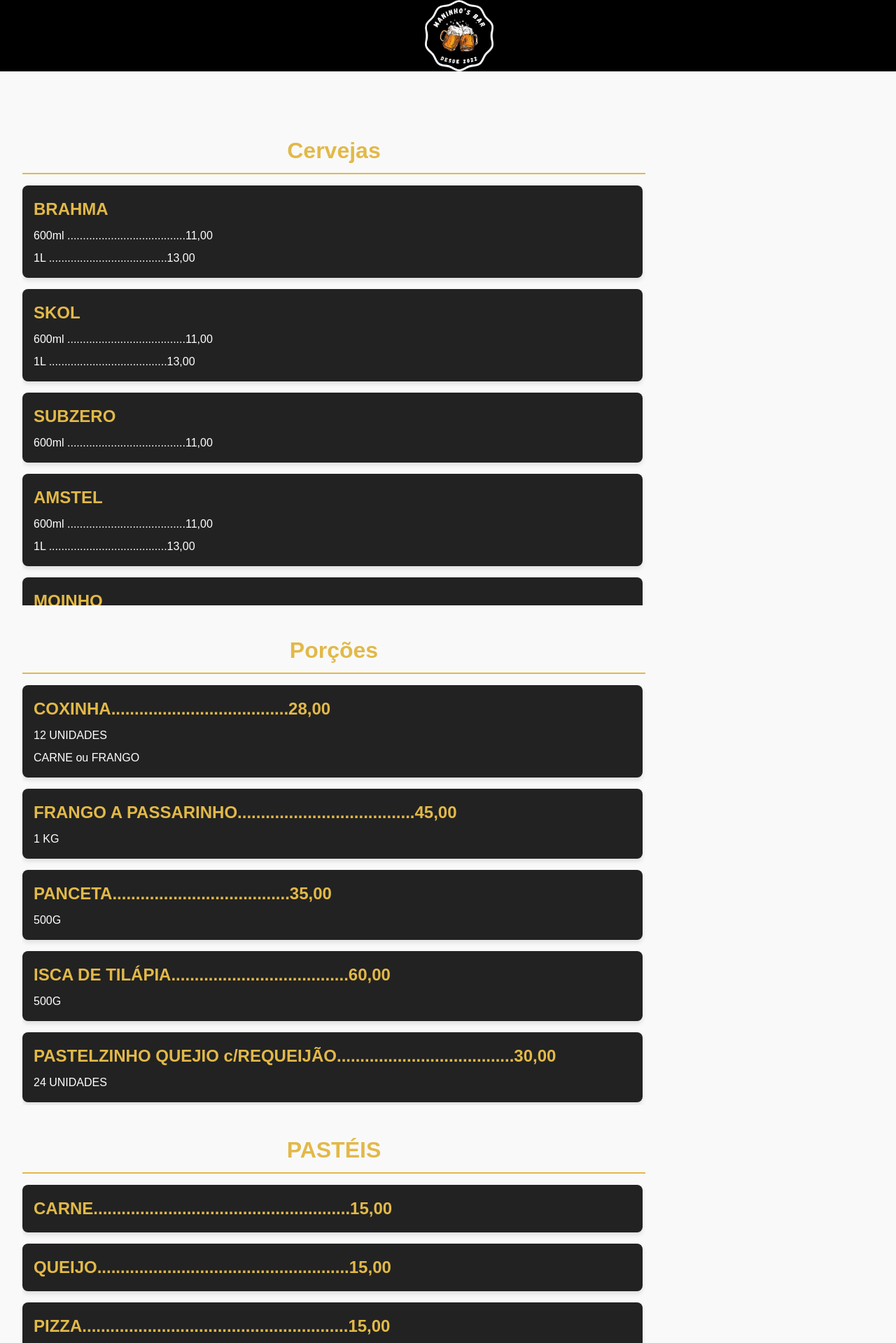
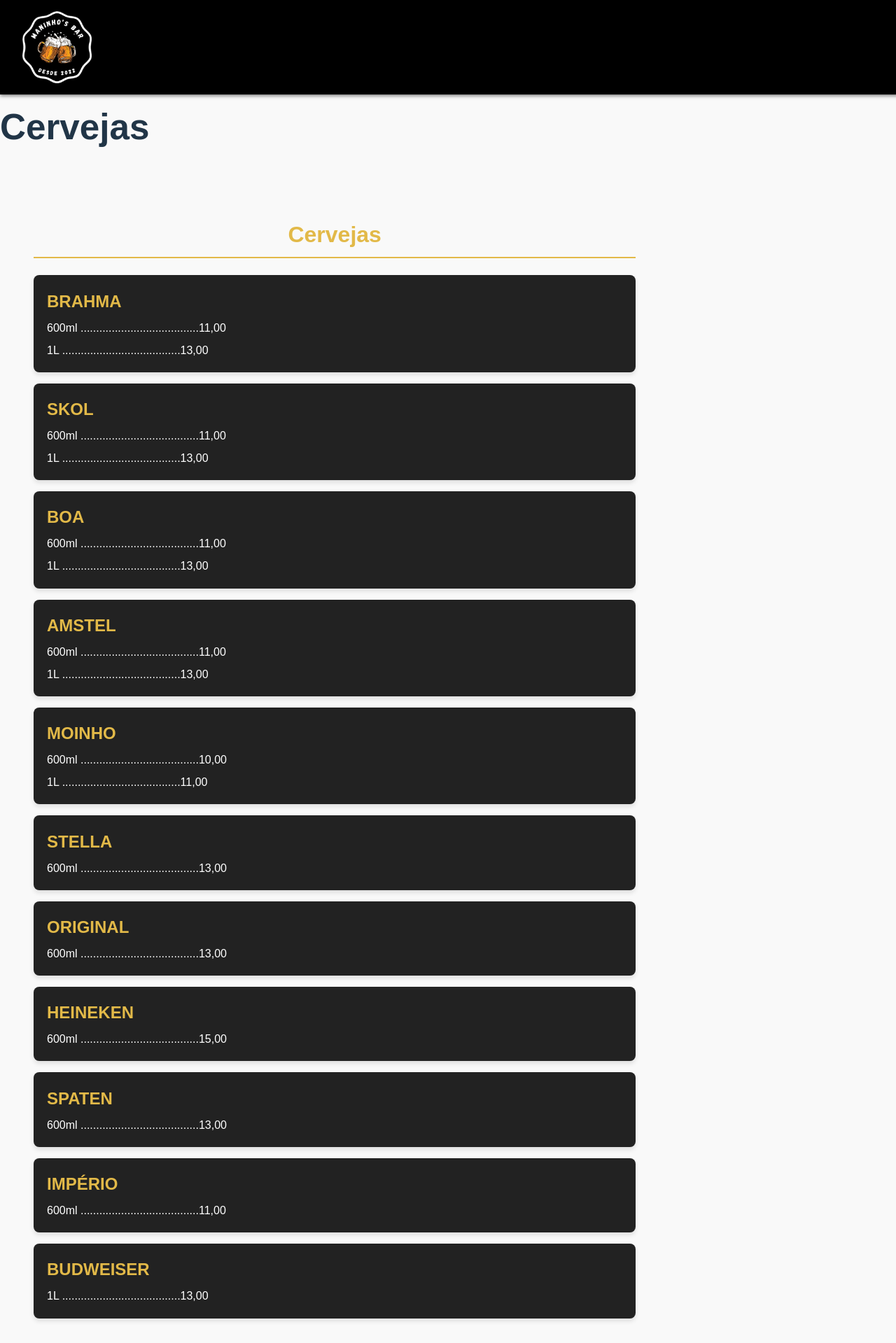
Before and after one commit to LordMaquins/cardapio, a React (Vite) app in the folder rtc/rtc_card/: page / in a window 1280 px wide. Shown: the top 1919 px of the page at 70% size. Built offline with nearby package versions, Linux system fonts and the light colour scheme.

Commit message:
Lista estatica

```diff
--- a/rtc/rtc_card/src/Components/Cardapio.tsx
+++ b/rtc/rtc_card/src/Components/Cardapio.tsx
@@ -37,8 +37,9 @@
               <p>1L ......................................13,00 </p>
             </div>
             <div className="menu-item">
-              <h3>SUBZERO</h3>
+              <h3>BOA</h3>
               <p>600ml ......................................11,00</p>
+              <p>1L ......................................13,00</p>
             </div>
             <div className="menu-item">
               <h3>AMSTEL</h3>
@@ -83,7 +84,7 @@
           </h2>
           <div className={`menu-items ${showComidasMenu ? 'active' : ''}`} id="comidas-menu">
             <div className="menu-item">
-              <h3>COXINHA......................................28,00</h3>
+              <h3>COXINHA......................................30,00</h3>
               <p> 12 UNIDADES</p>
               <p> CARNE ou FRANGO</p>
             </div>
@@ -92,7 +93,7 @@
               <p>1 KG</p>
             </div>
             <div className="menu-item">
-              <h3>PANCETA......................................35,00</h3>
+              <h3>PANCETA......................................37,00</h3>
               <p>500G</p>
             </div>
             <div className="menu-item">
@@ -100,7 +101,7 @@
               <p>500G</p>
             </div>
             <div className="menu-item">
-              <h3>PASTELZINHO QUEJIO c/REQUEIJÃO......................................30,00 </h3>
+              <h3>PASTELZINHO QUEJIO c/REQUEIJÃO......................................32,00 </h3>
               <p>24 UNIDADES</p>
             </div>
             <div className="menu-item">
@@ -108,7 +109,7 @@
               <p>6 UNIDADES</p>
             </div>
             <div className="menu-item">
-              <h3>BOLINHO DE LINGUIÇA......................................30,00 </h3>
+              <h3>BOLINHO DE LINGUIÇA......................................35,00 </h3>
               <p>10 UNIDADES</p>
             </div>
             <div className="menu-item">
@@ -120,16 +121,22 @@
               <p>500G</p>
             </div>
             <div className="menu-item">
-              <h3>BOLINHA DE QUEIJO......................................28,00 </h3>
+              <h3>BOLINHA DE QUEIJO......................................30,00 </h3>
               <p>12 UNIDADES</p>
             </div>
             <div className="menu-item">
-              <h3>RISOLES......................................30,00 </h3>
+              <h3>RISOLES......................................32,00 </h3>
               <p>12 UNIDADES</p>
             </div>
             <div className="menu-item">
-              <h3>KIBE......................................28,00 </h3>
+              <h3>KIBE......................................30,00 </h3>
               <p>12 UNIDADES</p>
+            </div>
+                     <div className="menu-item">
+              <h3>MANDIOCA FRITA......................................15,00 </h3>
+            </div>
+                        <div className="menu-item">
+              <h3>MAJUBINHA......................................40,00 </h3>
             </div>
           </div>
         </div>
@@ -146,10 +153,10 @@
               <h3>QUEIJO......................................................15,00</h3>
             </div>
             <div className="menu-item">
-              <h3>PIZZA.........................................................15,00</h3>
+              <h3>PIZZA.........................................................17,00</h3>
             </div>
              <div className="menu-item">
-              <h3>CARNE c/QUEIJO.....................................15,00</h3>
+              <h3>CARNE c/QUEIJO.....................................17,00</h3>
             </div>
           </div>
         </div>
@@ -160,16 +167,16 @@
           </h2>
           <div className={`menu-items ${showDrinksMenu ? 'active' : ''}`} id="drinks-menu">
             <div className="menu-item">
-              <h3>CAIPIRINHA LIMÃO c/ VELHO BARREIRO................................................15,00</h3>
+              <h3>CAIPIRINHA LIMÃO c/ VELHO BARREIRO................................................18,00</h3>
             </div>
             <div className="menu-item">
-              <h3>CAIPIRINHA LIMÃO c/ VODKA......................................................18,00</h3>
+              <h3>CAIPIRINHA LIMÃO c/ VODKA......................................................20,00</h3>
             </div>
             <div className="menu-item">
-              <h3>CAIPIRINHA MORANGO c/ YAKULT.....................................................18,00</h3>
+              <h3>CAIPIRINHA MORANGO c/ YAKULT.....................................................25,00</h3>
             </div>
              <div className="menu-item">
-              <h3>CAIPIRINHA TANGERINA c/ PIMENTA..................................................18,00</h3>
+              <h3>CAIPIRINHA TANGERINA c/ PIMENTA..................................................20,00</h3>
             </div>
           </div>
         </div>
@@ -183,8 +190,8 @@
               <h3>COCA-COLA</h3>
               <p>290ML .................................................5,00</p>
               <p>350ML .................................................6,00</p>
-              <p>600ML .................................................7,00</p>
-              <p>1L ........................................................8,00</p>
+              <p>600ML .................................................8,00</p>
+              <p>1L ........................................................9,00</p>
               <p>2L ........................................................12,00</p>
             </div>
             <div className="menu-item">
--- a/rtc/rtc_card/src/Components/style.css
+++ b/rtc/rtc_card/src/Components/style.css
@@ -1,217 +1,211 @@
 /* style.css */
 
-/* Estilos globais */
+/* =========================================
+   1. ESTILOS GLOBAIS E BASE (MOBILE FIRST)
+   ========================================= */
 body {
     font-family: Arial, sans-serif;
     margin: 0;
     padding: 0;
+    padding-top: 80px; /* Espaço para o header fixo não cobrir o conteúdo */
     background-color: #f9f9f9;
 }
 
+/* =========================================
+   2. CABEÇALHO E NAVEGAÇÃO
+   ========================================= */
 header {
     background-color: #000;
     color: white;
     display: flex;
-    justify-content: center; /* Centraliza o conteúdo */
+    flex-direction: column; /* Empilha logo e menu no mobile */
+    justify-content: center;
     align-items: center;
-    padding: 1rem;
-    height: 70px; /* Altura um pouco maior para a logo */
+    padding: 0.5rem;
+    min-height: 70px;
     position: fixed;
     top: 0;
     width: 100%;
     z-index: 1000;
+    box-shadow: 0 2px 5px rgba(0,0,0,0.5);
 }
 
 .logo {
-    font-size: 2rem;
-    font-weight: bold;
+    display: flex;
+    justify-content: center;
+    align-items: center;
+    margin-bottom: 0.5rem;
+}
+
+.logo img {
+    height: 60px; /* Menor no mobile para não ocupar tanta tela */
+    width: auto;
+    object-fit: contain;
+    border-radius: 12px;
+}
+
+.nav-links {
+    display: flex;
+    flex-wrap: wrap; /* Permite que os links quebrem linha se faltar espaço */
+    justify-content: center;
+    gap: 10px;
 }
 
 .nav-links a {
     color: white;
     text-decoration: none;
-    margin: 0 1rem;
-    font-size: 1.2rem;
+    font-size: 1rem; /* Fonte confortável para toque */
+    padding: 0.2rem 0.5rem;
 }
 
 .nav-links a:hover {
     text-decoration: underline;
+    color: #e2b948;
 }
 
-/* Container principal */
-/* Estilos gerais para o contêiner */
-/* Estilos gerais para o contêiner */
+/* =========================================
+   3. CONTAINER PRINCIPAL
+   ========================================= */
 .container {
-    max-width: 1200px; /* Largura máxima do contêiner */
-    margin: 0 auto; /* Centraliza o contêiner */
-    padding: 2rem; /* Espaçamento interno */
-    font-family: Arial, sans-serif; /* Fonte do documento */
+    width: 90%;
+    max-width: 1200px;
+    margin: 0 auto;
+    padding: 1rem 0; /* Menos espaçamento no mobile */
 }
 
-/* Seções do menu */
+/* =========================================
+   4. SEÇÕES E ITENS DO MENU (SEMPRE ABERTOS)
+   ========================================= */
 .menu-section {
-    margin-bottom: 2rem; /* Espaçamento entre as seções */
+    margin-bottom: 2rem; /* Aumentado um pouco o espaço entre as seções */
 }
 
-/* Títulos do menu */
 .menu-title {
-    font-size: 2rem; /* Tamanho da fonte */
-    font-weight: bold; /* Negrito */
-    color: #e2b948; /* Cor do título */
-    cursor: pointer; /* Indica que é clicável */
-    text-align: center; /* Centraliza o texto */
-    padding: 0.5rem 0; /* Espaçamento interno */
-    border-bottom: 2px solid #e2b948; /* Linha abaixo do título */
-    margin-bottom: 1rem; /* Espaçamento abaixo do título */
-    transition: color 0.3s ease; /* Transição suave para a cor */
+    font-size: 1.5rem; /* Tamanho mobile */
+    font-weight: bold;
+    color: #e2b948;
+    text-align: center;
+    padding: 0.5rem 0;
+    border-bottom: 2px solid #e2b948;
+    margin-bottom: 1.5rem;
 }
 
-/* Efeito ao passar o mouse sobre o título */
-.menu-title:hover {
-    color: #e2b948; /* Altera a cor ao passar o mouse */
+.menu-items {
+    /* Container agora é simples, exibe tudo sem scroll interno */
+    display: block;
 }
 
-/* Itens do menu */
-/* Itens do menu - visível por padrão */
-.menu-items {
-    overflow-y: auto; /* Scroll vertical */
-    max-height: 600px; /* Altura máxima antes do scroll */
-    transition: all 0.3s ease-in-out;
-    opacity: 1; /* Visível por padrão */
-    padding-right: 4px; /* Espaço para a scrollbar */
+.menu-item {
+    background-color: #222;
+    color: #fff;
+    padding: 1.2rem; /* Um pouco mais de respiro interno */
+    margin-bottom: 1rem;
+    border-radius: 8px;
+    box-shadow: 0 4px 6px rgba(0, 0, 0, 0.1);
+    transition: background-color 0.3s ease;
 }
 
-/* Itens do menu colapsados (ao clicar) */
-.menu-items:not(.active) {
-    opacity: 0;
-    max-height: 0;
-    overflow: hidden;
+.menu-item:active {
+    background-color: #333; /* Feedback visual no toque (mobile) */
 }
 
-/* Scrollbar personalizada */
-.menu-items::-webkit-scrollbar {
-    width: 6px;
+.menu-item h3 {
+    margin: 0;
+    font-size: 1.2rem; /* Tamanho mobile */
+    color: #e2b948;
 }
 
-.menu-items::-webkit-scrollbar-track {
-    background: #111;
-    border-radius: 4px;
+.menu-item p {
+    margin: 0.5rem 0 0;
+    font-size: 0.95rem; /* Tamanho mobile */
+    line-height: 1.5;
 }
 
-.menu-items::-webkit-scrollbar-thumb {
-    background: #e2b948;
-    border-radius: 4px;
+/* =========================================
+   5. RODAPÉ
+   ========================================= */
+footer {
+    text-align: center;
+    padding: 1.5rem 1rem;
+    background-color: #000;
+    color: #e2b948;
+    font-size: 0.9rem;
+    margin-top: 2rem;
 }
 
-/* Cada item do menu */
-.menu-item {
-    background-color: #222; /* Cor de fundo */
-    color: #fff; /* Cor do texto */
-    padding: 1rem; /* Espaçamento interno */
-    margin-bottom: 1rem; /* Espaçamento entre os itens */
-    border-radius: 8px; /* Bordas arredondadas */
-    box-shadow: 0 4px 6px rgba(0, 0, 0, 0.1); /* Sombra */
-    transition: background-color 0.3s ease; /* Transição suave para a cor de fundo */
-    gap: 1rem; /* Espaçamento entre os itens */
-}
+/* =========================================
+   6. RESPONSIVIDADE (TABLETS E DESKTOPS)
+   ========================================= */
 
-/* Títulos dos itens */
-.menu-item h3 {
-    margin: 0; /* Remove margens */
-    font-size: 1.5rem; /* Tamanho do título */
-    color: #e2b948; /* Cor do título do item */
-}
+/* Tablets (telas a partir de 768px) */
+@media (min-width: 768px) {
+    body {
+        padding-top: 100px; /* Ajusta o topo para o header maior */
+    }
 
-/* Descrição dos itens */
-.menu-item p {
-    margin: 0.5rem 0 0; /* Espaçamento entre as linhas */
-    font-size: 1rem; /* Tamanho do texto */
-}
+    header {
+        flex-direction: row; /* Coloca logo e links lado a lado */
+        justify-content: space-between;
+        padding: 1rem 2rem;
+    }
 
-/* Efeito ao passar o mouse sobre o item */
-.menu-item:hover {
-    background-color: #333; /* Altera a cor ao passar o mouse */
-}
+    .logo {
+        margin-bottom: 0;
+    }
 
-/* Rodapé */
-footer {
-    text-align: center; /* Centraliza o texto */
-    padding: 2rem 0; /* Espaçamento interno */
-    background-color: #000; /* Cor de fundo */
-    color: #e2b948; /* Cor do texto */
-    font-size: 1rem; /* Tamanho da fonte */
-    border-radius: 8px; /* Bordas arredondadas */
-    margin-top: 2rem; /* Espaçamento acima do rodapé */
-}
+    .logo img {
+        height: 80px; /* Aumenta a logo no tablet */
+    }
 
-/* Responsividade */
-@media (max-width: 1200px) {
-    .container {
-        padding: 1rem; /* Menos espaçamento em telas menores */
+    .nav-links {
+        gap: 20px;
+    }
+
+    .nav-links a {
+        font-size: 1.1rem;
     }
 
     .menu-title {
-        font-size: 1.8rem; /* Tamanho menor para títulos */
+        font-size: 1.8rem;
     }
 
     .menu-item h3 {
-        font-size: 1.4rem; /* Tamanho menor para títulos de itens */
+        font-size: 1.4rem;
     }
 
     .menu-item p {
-        font-size: 0.9rem; /* Tamanho menor para descrições */
+        font-size: 1rem;
     }
 }
 
-@media (max-width: 768px) {
+/* Desktops (telas a partir de 1024px) */
+@media (min-width: 1024px) {
+    body {
+        padding-top: 120px;
+    }
+
+    .logo img {
+        height: 103px; /* Tamanho original da sua logo */
+    }
+
+    .container {
+        padding: 2rem;
+    }
+
+    .nav-links a {
+        font-size: 1.2rem;
+        margin: 0 1rem;
+    }
+
     .menu-title {
-        font-size: 1.5rem; /* Tamanho menor para títulos */
+        font-size: 2rem;
     }
 
     .menu-item h3 {
-        font-size: 1.2rem; /* Tamanho menor para títulos de itens */
+        font-size: 1.5rem;
     }
 
-    .menu-item p {
-        font-size: 0.8rem; /* Tamanho menor para descrições */
+    .menu-item:hover {
+        background-color: #333; /* Efeito hover tradicional para mouse */
     }
 }
-
-@media (max-width: 480px) {
-    .menu-title {
-        font-size: 1.2rem; /* Tamanho ainda menor para títulos */
-    }
-
-    .menu-item h3 {
-        font-size: 1rem; /* Tamanho ainda menor para títulos de itens */
-    }
-
-    .menu-item p {
-        font-size: 0.7rem; /* Tamanho ainda menor para descrições */
-    }
-}
-
-
-
-.logo img {
-    height: 103px; /* Altura ajustada para caber no header */
-    width: auto;  /* Mantém a proporção */
-    max-width: 100%;
-    object-fit: contain;
-    display: block;
-    margin-right: auto;
-    margin-left: 10px;
-    margin: 0; /* Remove as margens grandes */
-    border-radius: 20px;
-}
-
-
-/* Remove a barra de rolagem no Chrome, Edge e Safari */
-.menu-items::-webkit-scrollbar {
-    display: none;
-}
-
-/* Efeito ao clicar e arrastar */
-.menu-items:active {
-    cursor: grabbing;
-}
```
